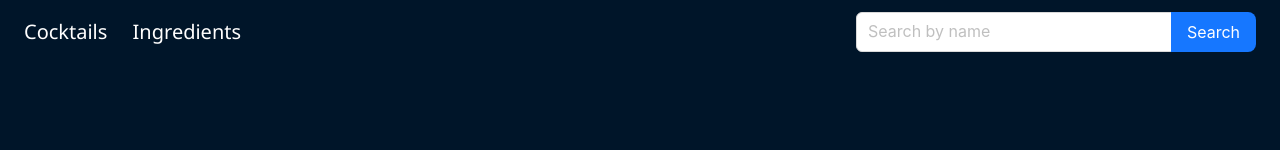
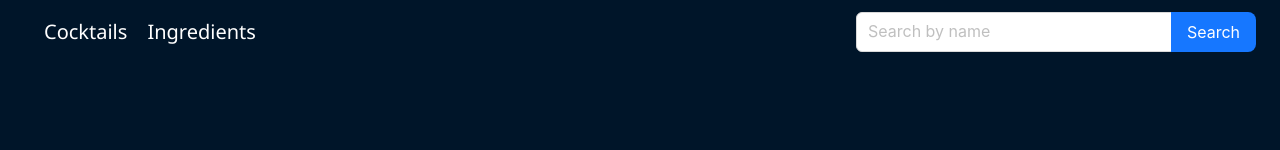
Before and after one commit to OlyaOdjakova/Cocktail-App-React, a React (Create React App) app: page / in a window 1280 px wide. Shown: the top 150 px of the page. Built offline with nearby package versions, Linux system fonts and the light colour scheme; no server answers.

Commit message:
Create content for the ingredients page

```diff
--- a/src/Cocktails/Cocktails.tsx
+++ b/src/Cocktails/Cocktails.tsx
@@ -1,47 +1,50 @@
 import React, { useEffect, useState } from "react";
-import {
-  Card,
-  Typography,
-  List,
-  Col,
-  Row,
-  Input,
-  Spin,
-  Divider,
-  Button,
-} from "antd";
+import { Card, Typography, List, Col, Row, Spin, Divider, Button } from "antd";
 import { Layout } from "antd";
 import { Cocktail } from "./cocktails.types";
 import { getIngredientsWithMeasures } from "./cocktails.utils";
+import { COCKTAILS_LIST } from "./cocktails.constants";
+import CocktailsHeader from "./CocktailsHeader/CocktailsHeader";
+import { fetchCocktails } from "./cocktails.api";
+import Ingredients from "./Ingredients/Ingredients";
 
-const { Header, Content } = Layout;
-const { Search } = Input;
+const { Content } = Layout;
 const { Title, Paragraph } = Typography;
 
 const Cocktails = () => {
   const [cocktails, setCocktails] = useState<Cocktail[]>([]);
   const [loading, setLoading] = useState(false);
+  const [selectedIngredients, setSelectedIngredients] = useState(false);
 
-  useEffect(() => {
+  const onHandleIngredients = (ingredientsValue: boolean) => {
+    setSelectedIngredients(ingredientsValue);
+  };
+
+  const handleSearch = async (searchValue: string) => {
+    const searchTerm = searchValue.trim().toLowerCase();
+
+    if (!searchTerm) {
       fetchRandomCocktails();
-  }, []);
+      return;
+    }
+    const filtered = cocktails.filter((cocktail) =>
+      cocktail.strDrink.toLowerCase().includes(searchTerm),
+    );
+    setCocktails(filtered);
+  };
 
   const fetchRandomCocktails = async () => {
     try {
       setLoading(true);
-      const fetchPromises = Array.from({ length: 3 }, () =>
-        fetch("https://www.thecocktaildb.com/api/json/v1/1/random.php").then(
-          async (res) => {
+      const fetchCocktails = Array.from({ length: 3 }, () =>
+        fetch(COCKTAILS_LIST).then(async (res) => {
           if (!res.ok) throw new Error(`HTTP error! status: ${res.status}`);
           const data = await res.json();
           return data.drinks?.[0] as Cocktail;
-          },
-        ),
+        }),
       );
 
-      const cocktails: Cocktail[] = await Promise.all(fetchPromises);
-
-      console.log(cocktails);
+      const cocktails: Cocktail[] = await Promise.all(fetchCocktails);
       setCocktails(cocktails);
       setLoading(false);
     } catch (error: any) {
@@ -50,19 +53,14 @@ const Cocktails = () => {
     }
   };
 
-  const handleSearch = async (value: string) => {
-    const term = value.trim().toLowerCase();
+  useEffect(() => {
+    const getCocktails = async () => {
+      const cocktails = await fetchCocktails();
+      setCocktails(cocktails);
+    };
 
-    if (!term) {
-      fetchRandomCocktails();
-      return;
-    }
-    // fetchCocktailByAlcoholic();
-    const filtered = cocktails.filter((cocktail) =>
-      cocktail.strDrink.toLowerCase().includes(term),
-    );
-    setCocktails(filtered);
-  };
+    getCocktails();
+  }, []);
 
   return (
     <div
@@ -71,40 +69,11 @@ const Cocktails = () => {
         fontFamily: `'Segoe UI', Tahoma, Geneva, Verdana, sans-serif`,
       }}
     >
-      <Header
-        style={{
-          background: "",
-          padding: "0 24px",
-          position: "fixed",
-          top: 0,
-          left: 0,
-          right: 0,
-          zIndex: 1000,
-        }}
-      >
-        <div
-          style={{
-            display: "flex",
-            justifyContent: "space-between",
-            alignItems: "center",
-          }}
-        >
-          <div style={{ color: "white", fontSize: "20px", cursor: "pointer" }}>
-            Cocktails{" "}
-            <span style={{ marginLeft: "20px", cursor: "pointer" }}>
-              Ingredients
-            </span>
-          </div>
-          <Search
-            placeholder="Search by name"
-            allowClear
-            enterButton="Search"
-            size="large"
-            onSearch={handleSearch}
-            style={{ maxWidth: 400 }}
+      <CocktailsHeader
+        selectedIngredients={selectedIngredients}
+        onHandleSearch={handleSearch}
+        onHandleIngredients={onHandleIngredients}
       />
-        </div>
-      </Header>
 
       <Content
         style={{
@@ -114,6 +83,7 @@ const Cocktails = () => {
           backgroundColor: "#001529",
         }}
       >
+        {!selectedIngredients && (
           <Row
             justify="center"
             style={{
@@ -144,8 +114,12 @@ const Cocktails = () => {
               />
             </div>
           </Row>
+        )}
 
-        <Row gutter={[16, 16]} justify="center">
+        {selectedIngredients && <Ingredients />}
+
+        {!selectedIngredients && (
+          <Row gutter={[16, 16]} justify="center" style={{ gap: "3rem" }}>
             {loading ? (
               <Spin
                 size="large"
@@ -163,12 +137,16 @@ const Cocktails = () => {
                 No cocktails found.
               </div>
             ) : (
+              !selectedIngredients &&
               cocktails.map((cocktail) => (
                 <Col key={cocktail.idDrink} xs={24} sm={12} md={8} lg={6}>
                   <Card
                     loading={loading}
                     cover={
-                    <img alt={cocktail.strDrink} src={cocktail.strDrinkThumb} />
+                      <img
+                        alt={cocktail.strDrink}
+                        src={cocktail.strDrinkThumb}
+                      />
                     }
                     style={{
                       boxShadow: "0 4px 16px rgba(211, 211, 211, 0.6)",
@@ -198,7 +176,9 @@ const Cocktails = () => {
               ))
             )}
           </Row>
+        )}
 
+        {!selectedIngredients && (
           <Row
             justify="center"
             style={{
@@ -211,6 +191,7 @@ const Cocktails = () => {
               🍹 LOAD NEW COCKTAILS
             </Button>
           </Row>
+        )}
       </Content>
     </div>
   );
--- a/src/Cocktails/CocktailsHeader/CocktailsHeader.tsx
+++ b/src/Cocktails/CocktailsHeader/CocktailsHeader.tsx
@@ -1,13 +1,10 @@
 import React from "react";
 import { Header } from "antd/es/layout/layout";
 import Search from "antd/es/input/Search";
-
-interface CocktailsHeaderProps {
-  onHandleSearch: (searchValue: string) => void;
-}
+import { CocktailsHeaderProps } from "../cocktails.types";
 
 const CocktailsHeader = (props: CocktailsHeaderProps) => {
-  const { onHandleSearch } = props;
+  const { selectedIngredients, onHandleSearch, onHandleIngredients } = props;
 
   return (
     <Header
@@ -28,12 +25,33 @@ const CocktailsHeader = (props: CocktailsHeaderProps) => {
           alignItems: "center",
         }}
       >
-        <div style={{ color: "white", fontSize: "20px", cursor: "pointer" }}>
-          Cocktails{" "}
-          <span style={{ marginLeft: "20px", cursor: "pointer" }}>
+        <div
+          style={{
+            color: "white",
+            fontSize: "20px",
+            cursor: "pointer",
+            display: "flex",
+          }}
+        >
+          <div
+            style={{
+              marginLeft: "20px",
+              cursor: "pointer",
+              gap: "2rem",
+            }}
+            onClick={() => onHandleIngredients(false)}
+          >
+            Cocktails
+          </div>
+          <div
+            style={{ marginLeft: "20px", cursor: "pointer" }}
+            onClick={() => onHandleIngredients(true)}
+          >
             Ingredients
-          </span>
           </div>
+        </div>
+
+        {!selectedIngredients && (
           <Search
             placeholder="Search by name"
             allowClear
@@ -42,6 +60,7 @@ const CocktailsHeader = (props: CocktailsHeaderProps) => {
             onSearch={onHandleSearch}
             style={{ maxWidth: 400 }}
           />
+        )}
       </div>
     </Header>
   );
--- /dev/null
+++ b/src/Cocktails/Ingredients/Ingredients.tsx
@@ -0,0 +1,93 @@
+import React, { useEffect, useState } from "react";
+import { Card, Col, Row, Typography } from "antd";
+
+interface Ingredient {
+  idDrink: string;
+  strDrink: string;
+  strDrinkThumb: string;
+}
+
+const Ingredients = () => {
+  const [ingredients, setIngredients] = useState<Ingredient[]>();
+  const [loading, setLoading] = useState(false);
+
+  const { Title } = Typography;
+
+  const fetchRandomIngredients = async (ingredient: string): Promise<any[]> => {
+    try {
+      setLoading(true);
+      const fetchIngredients = async () => {
+        try {
+          const res = await fetch(
+            `https://www.thecocktaildb.com/api/json/v1/1/filter.php?i=Gin`,
+          );
+          if (!res.ok) throw new Error(`HTTP error! status: ${res.status}`);
+          const data = await res.json();
+          return data?.drinks;
+        } catch (error: any) {
+          console.error("Fetch failed:", error);
+          return null;
+        }
+      };
+      const ingredients = await fetchIngredients();
+      setLoading(false);
+      return ingredients;
+    } catch (error: any) {
+      setLoading(false);
+      console.error("Fetch failed:", error.message);
+      return [];
+    }
+  };
+
+  useEffect(() => {
+    const getIngredients = async () => {
+      try {
+        const ingredients = await fetchRandomIngredients(
+          `https://www.thecocktaildb.com/api/json/v1/1/filter.php?i=Gin`,
+        );
+        setIngredients(ingredients);
+      } catch (error) {
+        console.error("Failed to fetch ingredients:", error);
+        setIngredients([]);
+      }
+    };
+
+    getIngredients();
+  }, []);
+
+  return (
+    <div>
+      <div style={{ color: "white" }}>Gin</div>
+      <Row
+        gutter={[24, 24]}
+        style={{ marginTop: "10rem", overflowX: "hidden" }}
+        justify="center"
+      >
+        {ingredients?.slice(0, 15).map((ingredient) => (
+          <Col key={ingredient.idDrink} xs={12} sm={6} md={4} lg={3}>
+            <Card
+              loading={loading}
+              cover={
+                <img
+                  alt={ingredient.strDrinkThumb}
+                  src={ingredient.strDrinkThumb}
+                  style={{ width: "100%", objectFit: "cover" }}
+                />
+              }
+              style={{
+                boxShadow: "0 4px 16px rgba(211, 211, 211, 0.6)",
+                backgroundColor: "#f8f8f8",
+              }}
+            >
+              <Title level={4} style={{ marginBottom: 12 }}>
+                {ingredient.strDrink}
+              </Title>
+            </Card>
+          </Col>
+        ))}
+      </Row>
+    </div>
+  );
+};
+
+export default Ingredients;
--- a/src/Cocktails/cocktails.api.ts
+++ b/src/Cocktails/cocktails.api.ts
@@ -14,6 +14,6 @@ export const fetchCocktails = async (): Promise<Cocktail[]> => {
     return await Promise.all(fetchPromises);
   } catch (error: any) {
     console.error("Fetch failed:", error.message);
-    return []; // return empty array to satisfy the return type
+    return [];
   }
 };
--- a/src/Cocktails/cocktails.types.ts
+++ b/src/Cocktails/cocktails.types.ts
@@ -5,3 +5,9 @@ export interface Cocktail {
   strDrinkThumb: string;
   strInstructions: string;
 }
+
+export interface CocktailsHeaderProps {
+  selectedIngredients: boolean;
+  onHandleSearch: (searchValue: string) => void;
+  onHandleIngredients: (selectedIngredients: boolean) => void;
+}
```
Lines whose indentation alone changed are shown as unchanged.
